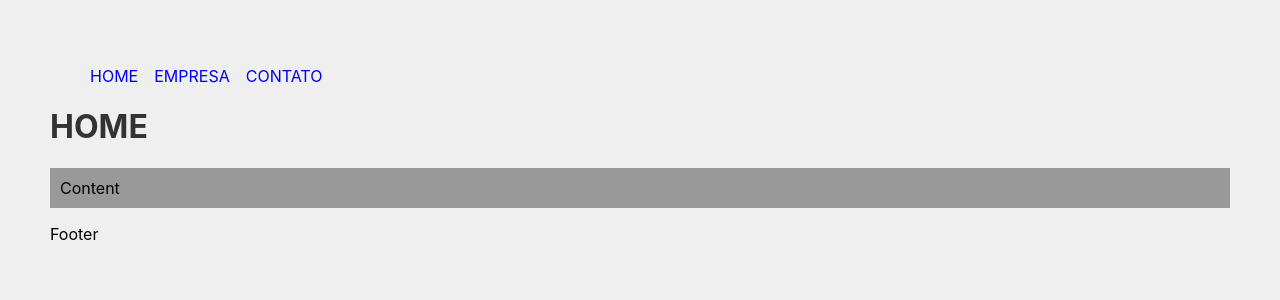
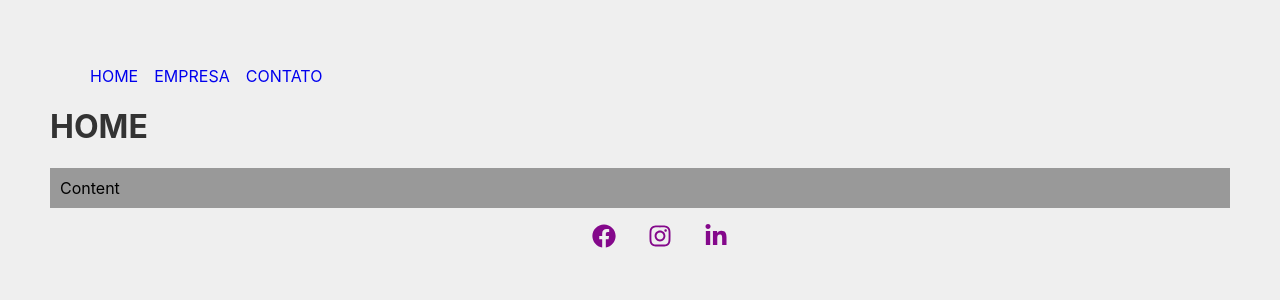
Before and after one commit to Aristiklever-R-Sousa/LearningReact, a React (Create React App) app: page / in a window 1280 px wide. Shown: the top 300 px of the page. Built offline with nearby package versions, Linux system fonts and the light colour scheme.

Commit message:
Manipulando a lib react-icons que reúne diversos ícones famosos para uma rápida estilização.

```diff
--- a/package.json
+++ b/package.json
@@ -8,6 +8,7 @@
     "@testing-library/user-event": "^13.5.0",
     "react": "^17.0.2",
     "react-dom": "^17.0.2",
+    "react-icons": "^4.3.1",
     "react-router-dom": "^6.3.0",
     "react-scripts": "5.0.0",
     "web-vitals": "^2.1.4"
--- a/src/components/layout/Footer.js
+++ b/src/components/layout/Footer.js
@@ -1,6 +1,16 @@
+import { FaFacebook, FaInstagram, FaLinkedinIn } from 'react-icons/fa';
+
+import styles from './Footer.module.css';
+
 function Footer() {
     return (
-        <span>Footer</span>
+        <footer>
+            <ul className={styles.social_list}>
+                <li><FaFacebook /></li>
+                <li><FaInstagram /></li>
+                <li><FaLinkedinIn /></li>
+            </ul>
+        </footer>
     );
 }
 
--- /dev/null
+++ b/src/components/layout/Footer.module.css
@@ -0,0 +1,14 @@
+.social_list {
+    justify-content: center;
+    align-items: center;
+}
+
+.social_list li {
+    margin: 0 1em;
+}
+
+.social_list svg {
+    font-size: 1.5em;
+    cursor: pointer;
+    color: rgb(132, 8, 139);
+}
```
Also changed, not shown: 1 other file (tests, documents, lock files or other folders).
